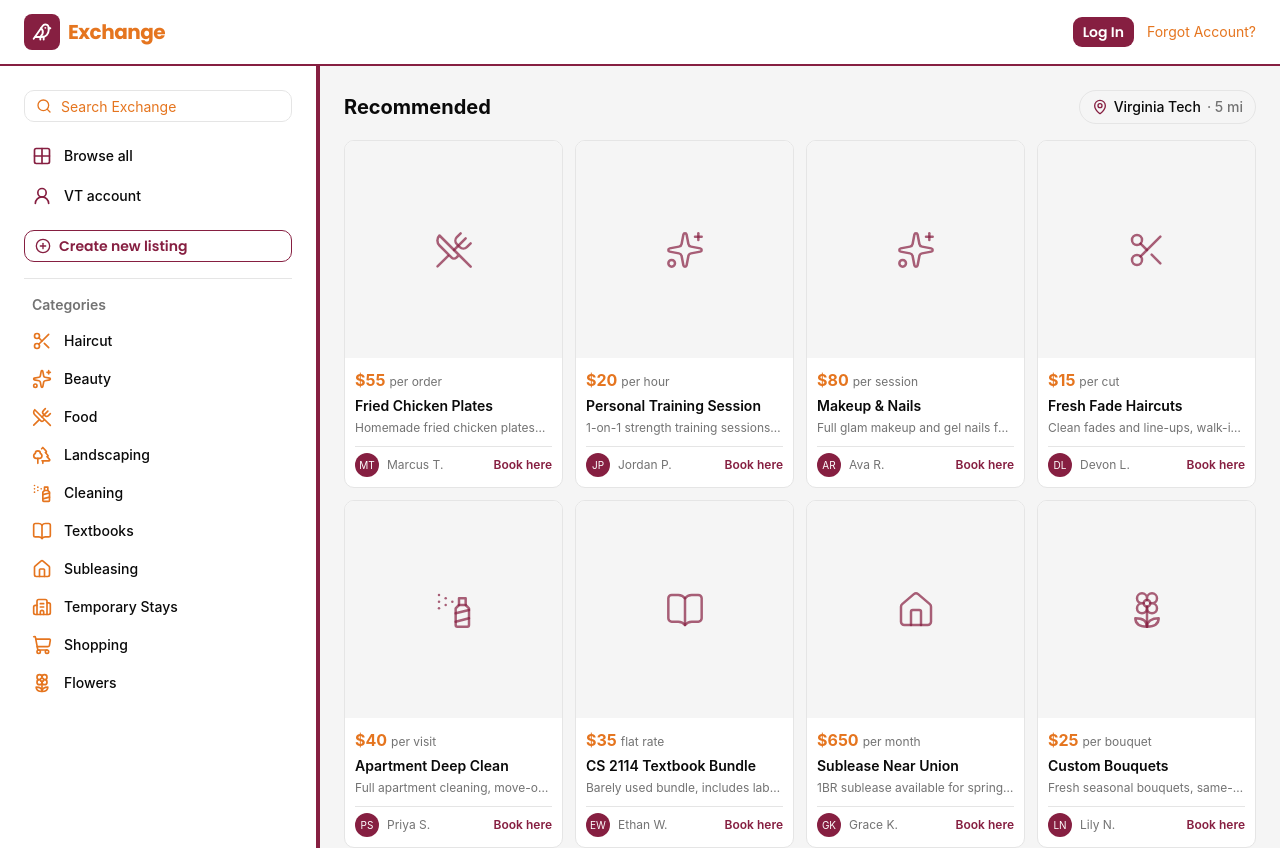
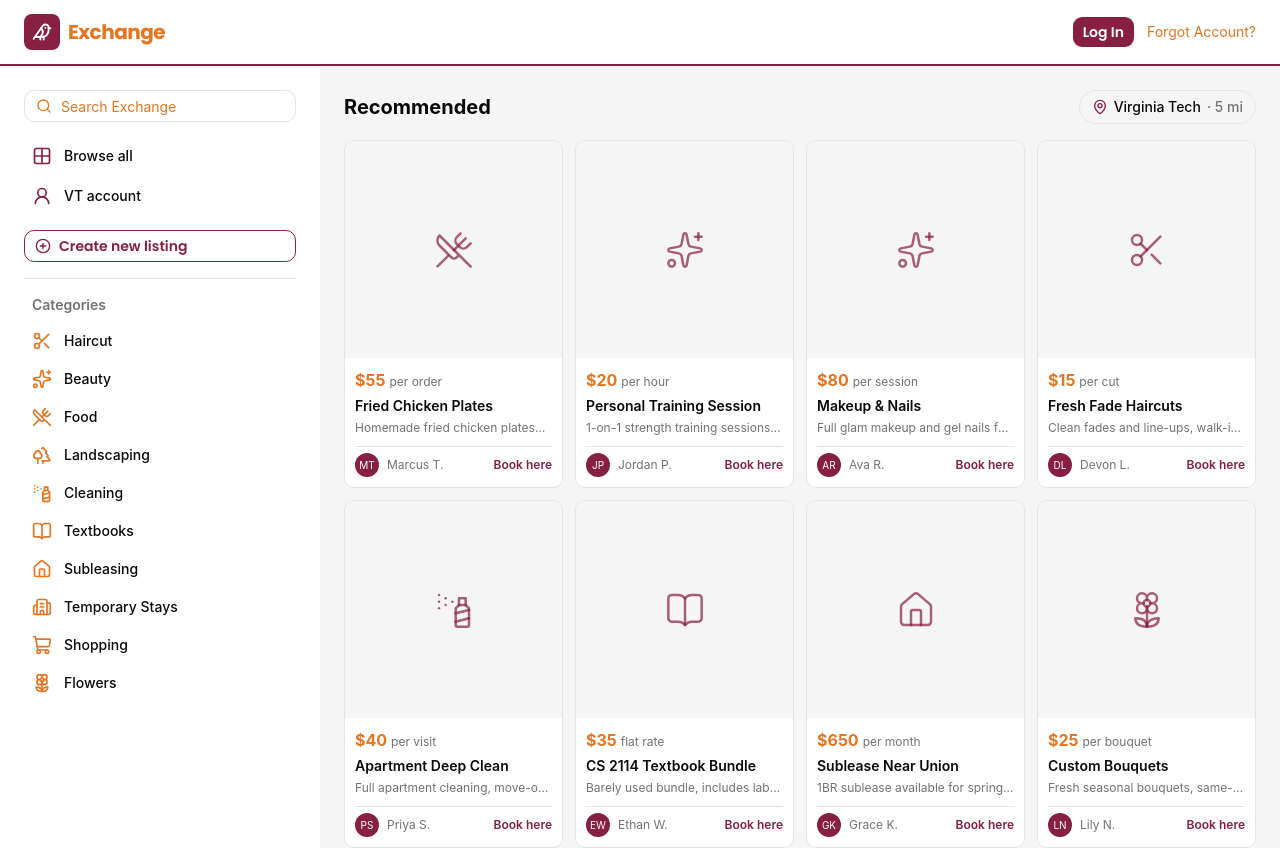
Before and after one commit to ad0mb/HokieExchange, a Next.js app in the folder frontend/: page / in a window 1280 px wide. Shown: the top 848 px of the page. Built offline with nearby package versions, Linux system fonts and the light colour scheme.

Commit message:
Remove maroon divider bar between sidebar and listings

```diff
--- a/frontend/src/app/page.tsx
+++ b/frontend/src/app/page.tsx
@@ -10,7 +10,7 @@ export default function Home() {
       <Navbar />
 
       <div className="flex flex-1">
-        <aside className="w-80 shrink-0 border-r-4 border-brand-maroon bg-background">
+        <aside className="w-80 shrink-0 bg-background">
           <div className="sticky top-16 p-6">
             <Sidebar />
           </div>
```
